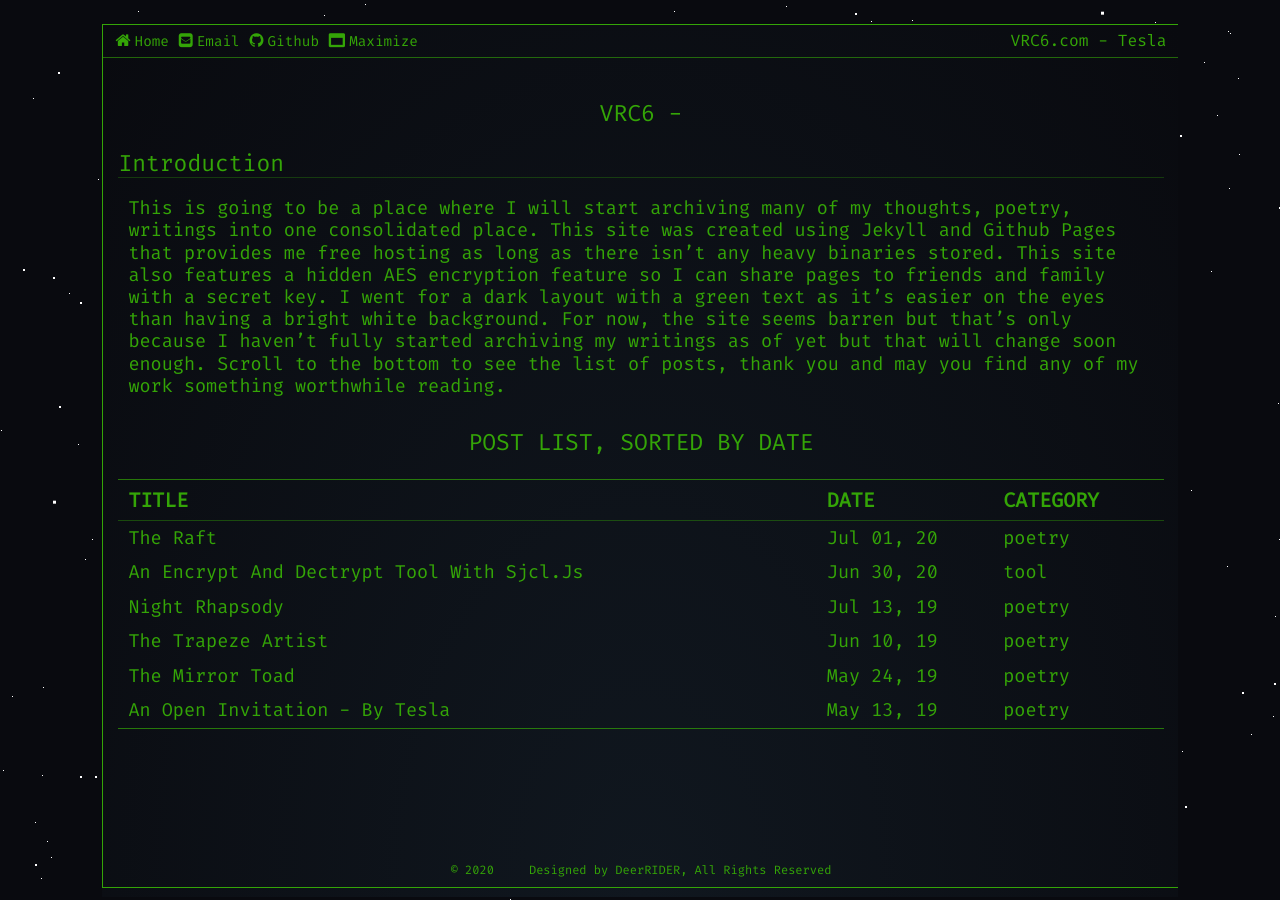
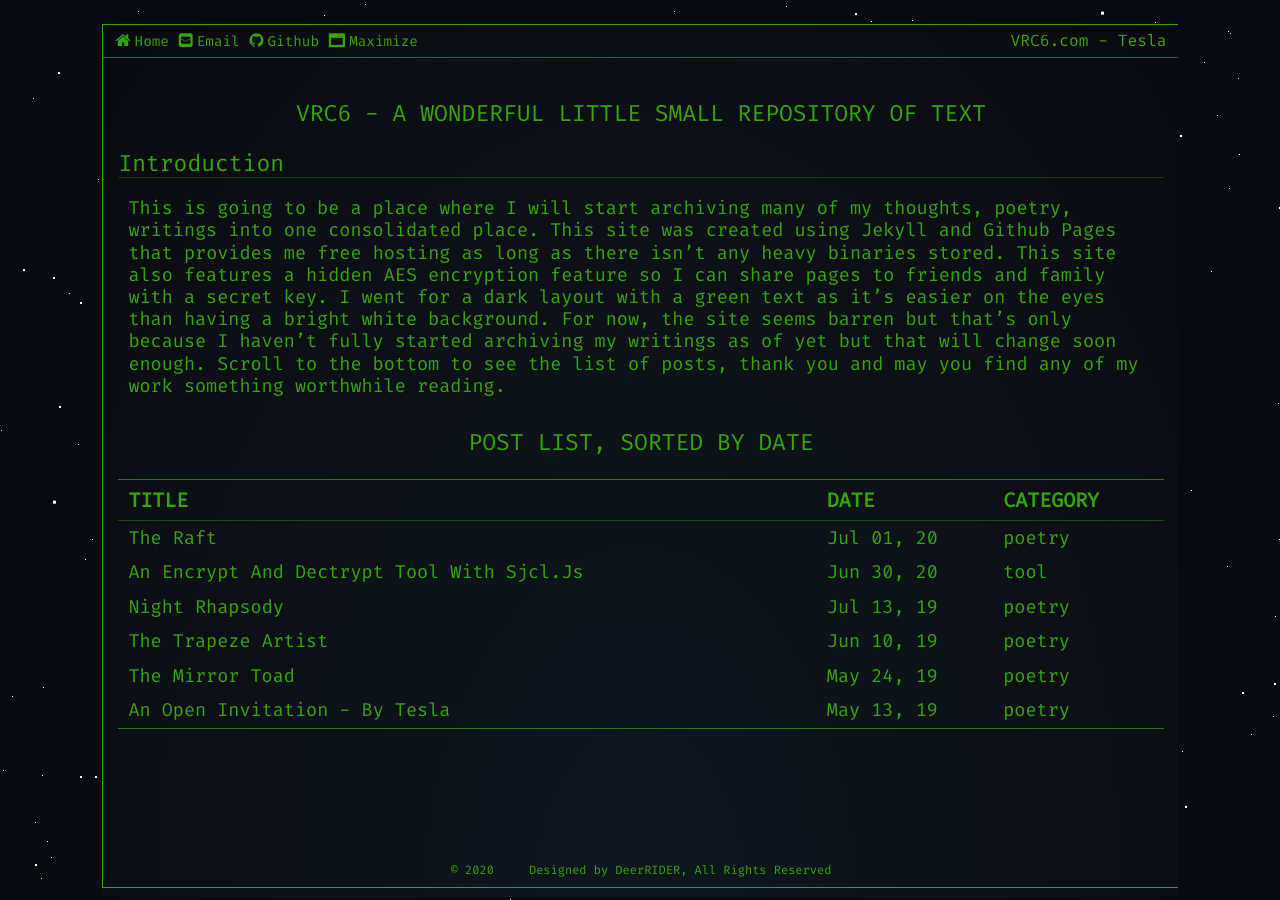
Before and after one commit to jimmyovega/jimmyovega.github.io, a Jekyll site: the page built from pages/index.md, in a window 1280 px wide. Built offline with Jekyll 4.4.1, drawn with Linux system fonts in a browser that asks for light colours.

Commit message:
Forgot to put in the full title for VRC6

```diff
--- a/pages/index.md
+++ b/pages/index.md
@@ -10,7 +10,7 @@ author: ""
 permalink: /
 ---
 
-# VRC6 -
+# VRC6 - A wonderful little small repository of text
 
 ##  Introduction
 
```
